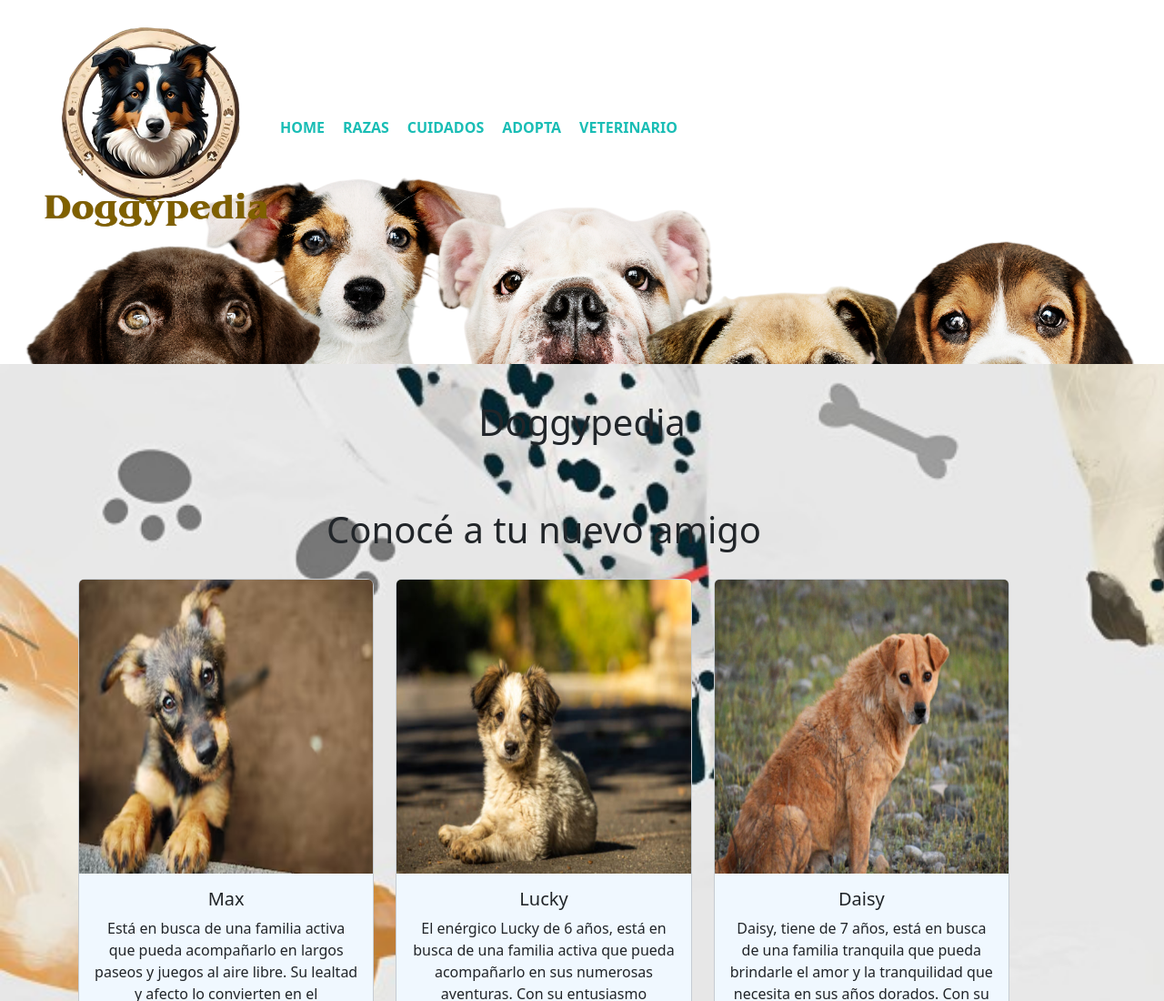
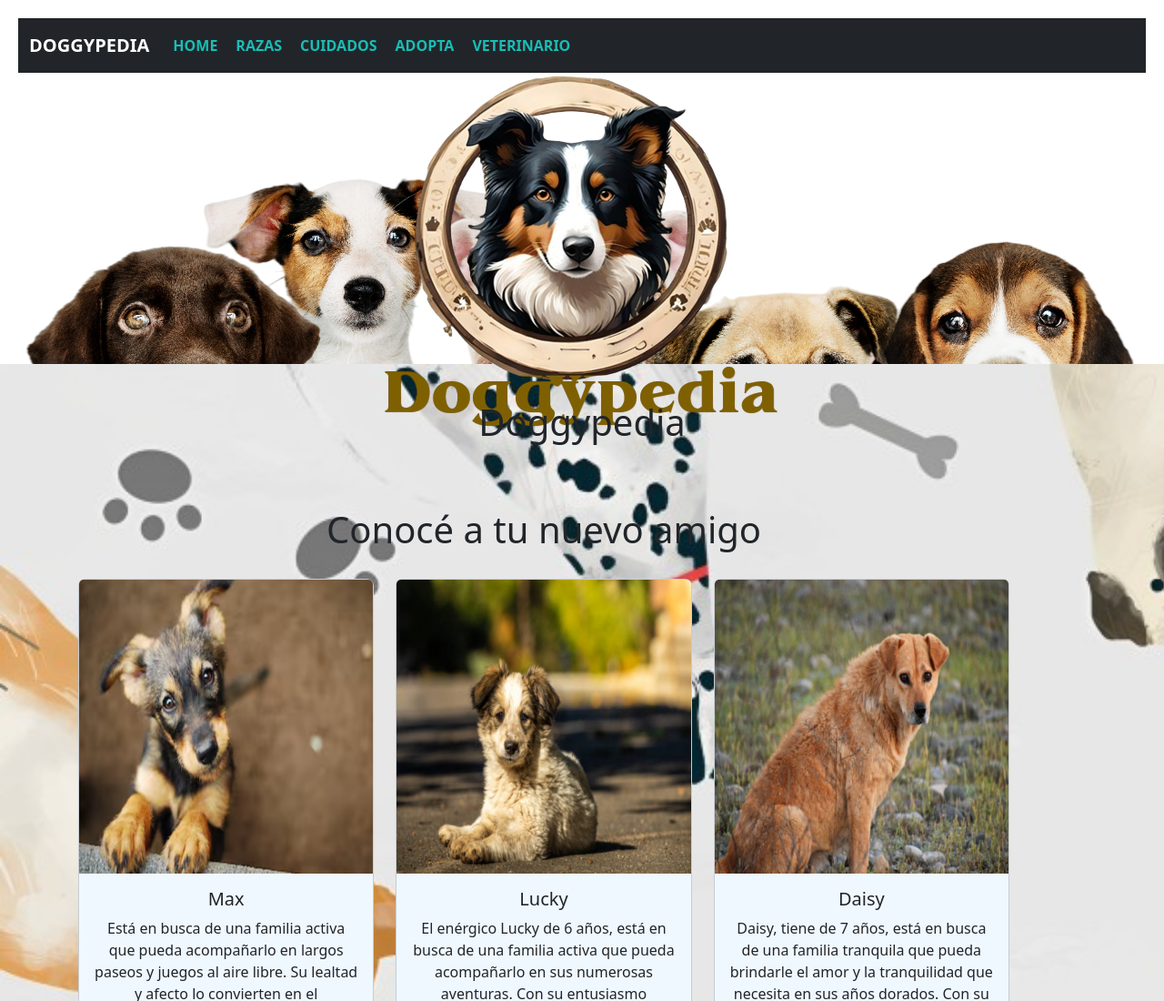
Before and after one commit to jusslagg/PreEntrega2Gil, a plain HTML site: page paginas/adopta.html in a window 1280 px wide. Shown: the top 1100 px of the page at 91% size. Drawn offline with nearby package versions, Linux system fonts and the light colour scheme.

Commit message:
modificación navbar y logo

```diff
--- a/estilos.css
+++ b/estilos.css
@@ -16,8 +16,7 @@ header {
     width: 100%;
 }
 .navbar-nav li {
-    display: flex;
-    flex-direction: column;
+    display: inline-block;
     justify-content: center;
     margin: 10px;
     text-align: center;
--- a/paginas/adopta.html
+++ b/paginas/adopta.html
@@ -16,14 +16,13 @@
 
 <body>
     <header>
-    <nav class="navbar navbar-expand-lg navbar">
-        <div class="container-fluid">
-            <a class="navbar-brand" href="#"><a href=""><img class="logo" src="../img/Logo doggypedia.png"
-                        alt="logo Doggypedia"></a></a>
-            <button class="navbar-toggler" type="button" data-bs-toggle="collapse"
-                data-bs-target="#navbarNavAltMarkup" aria-controls="navbarNavAltMarkup" aria-expanded="false"
-                aria-label="Toggle navigation">
-                <span class="navbar-toggler-icon"></span>
+        <nav class="navbar navbar-expand-sm bg-dark navbar-dark">
+            <div class="container-fluid">
+                <a class="navbar-brand" href="">Doggypedia</a>
+                <button class="navbar-toggler" type="button" data-bs-toggle="collapse"
+                    data-bs-target="#navbarNavAltMarkup" aria-controls="navbarNavAltMarkup" aria-expanded="false"
+                    aria-label="Toggle navigation">
+                    <span class="navbar-toggler-icon"></span>
             </button>
             <div class="collapse navbar-collapse" id="navbarNavAltMarkup">
                 <div class="navbar-nav">
@@ -36,6 +35,7 @@
             </div>
         </div>
     </nav>
+    <img src="../img/Logo doggypedia.png" alt="logo">
         <!--fin navbarBS-->
     </header>
     <main>
```
Also changed, not shown: index.html (+3 -3 lines), paginas/cuidados.html (+3 -3 lines), paginas/razas.html (+3 -3 lines), paginas/veterinario.html (+3 -3 lines).
